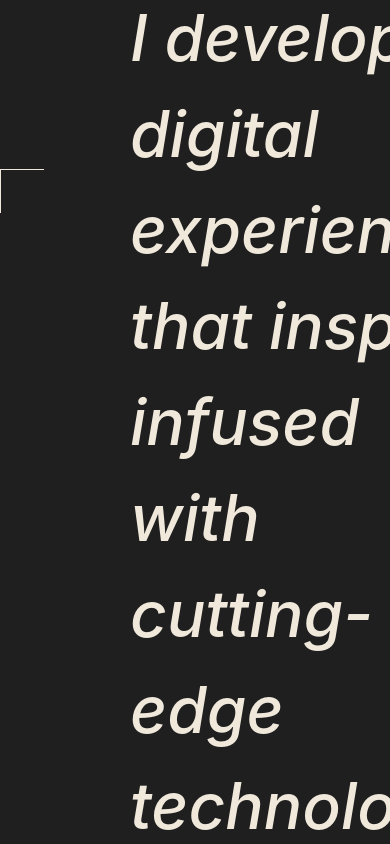
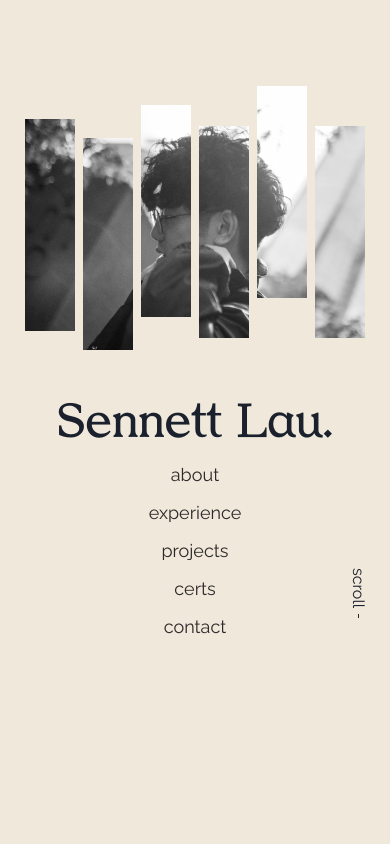
Before and after one commit to sennett-lau/sennett-lau, a Next.js app: page / in a window 390 px wide. Shown: the top 844 px of the page. Built offline with nearby package versions, Linux system fonts and the light colour scheme; a web font is replaced by a local one.

Commit message:
added IndexHeroMobile

```diff
--- a/src/component/index/IndexHero/IndexHero.tsx
+++ b/src/component/index/IndexHero/IndexHero.tsx
@@ -1,9 +1,11 @@
 import IndexHeroDesktop from './IndexHeroDesktop'
+import IndexHeroMobile from './IndexHeroMobile'
 
 const IndexHero = () => {
   return (
     <>
       <IndexHeroDesktop />
+      <IndexHeroMobile />
     </>
   )
 }
--- /dev/null
+++ b/src/component/index/IndexHero/IndexHeroMobile.tsx
@@ -0,0 +1,54 @@
+import { RootState } from '@/store'
+import { Box, Flex, Text } from '@chakra-ui/react'
+import { useEffect, useState } from 'react'
+import { useSelector } from 'react-redux'
+import IndexProjectImageSelf from '../IndexProjects/IndexProjectImageSelf'
+import IndexHeroNav from './IndexHeroNav'
+import ScrollHint from './ScrollHint'
+
+const IndexHeroMobile = () => {
+  const colorScheme = useSelector(
+    (state: RootState) => state.controlSlice.colorScheme,
+  )
+
+  const [transitionStep, setTransitionStep] = useState(0)
+
+  useEffect(() => {
+    for (let i = 0; i < 7; i++) {
+      setTimeout(() => {
+        setTransitionStep(i + 1)
+      }, 1000 + i * 250)
+    }
+  }, [])
+
+  return (
+    <Flex
+      h={'100vh'}
+      bg={'themeLight.500'}
+      display={{ base: 'flex', md: 'none' }}
+      flexDir={'column'}
+      alignItems={'center'}
+      pt={'22vw'}
+    >
+      <IndexProjectImageSelf triggerAnimation={true} />
+      <Text
+        fontSize={'48px'}
+        fontWeight={'400'}
+        fontFamily={'Zarathustra'}
+        w={'100%'}
+        textAlign={'center'}
+        mt={'36px'}
+      >
+        Sennett Lau.
+      </Text>
+      <Flex position={'relative'} justify={'center'} w={'100%'}>
+        <IndexHeroNav />
+        <Box position={'absolute'} bottom={'0px'} right={'20px'}>
+          <ScrollHint triggerAnimation={transitionStep > 2} classSuffix='mobile' />
+        </Box>
+      </Flex>
+    </Flex>
+  )
+}
+
+export default IndexHeroMobile
--- a/src/component/index/IndexHero/IndexHeroNav.tsx
+++ b/src/component/index/IndexHero/IndexHeroNav.tsx
@@ -16,6 +16,10 @@ const IndexHeroNav = () => {
       justifyContent={'center'}
       alignItems={'center'}
       gap={'4px'}
+      flexDir={{
+        base: 'column',
+        lg: 'row',
+      }}
     >
       {navs.map((nav) => (
         <CustomLink
```
